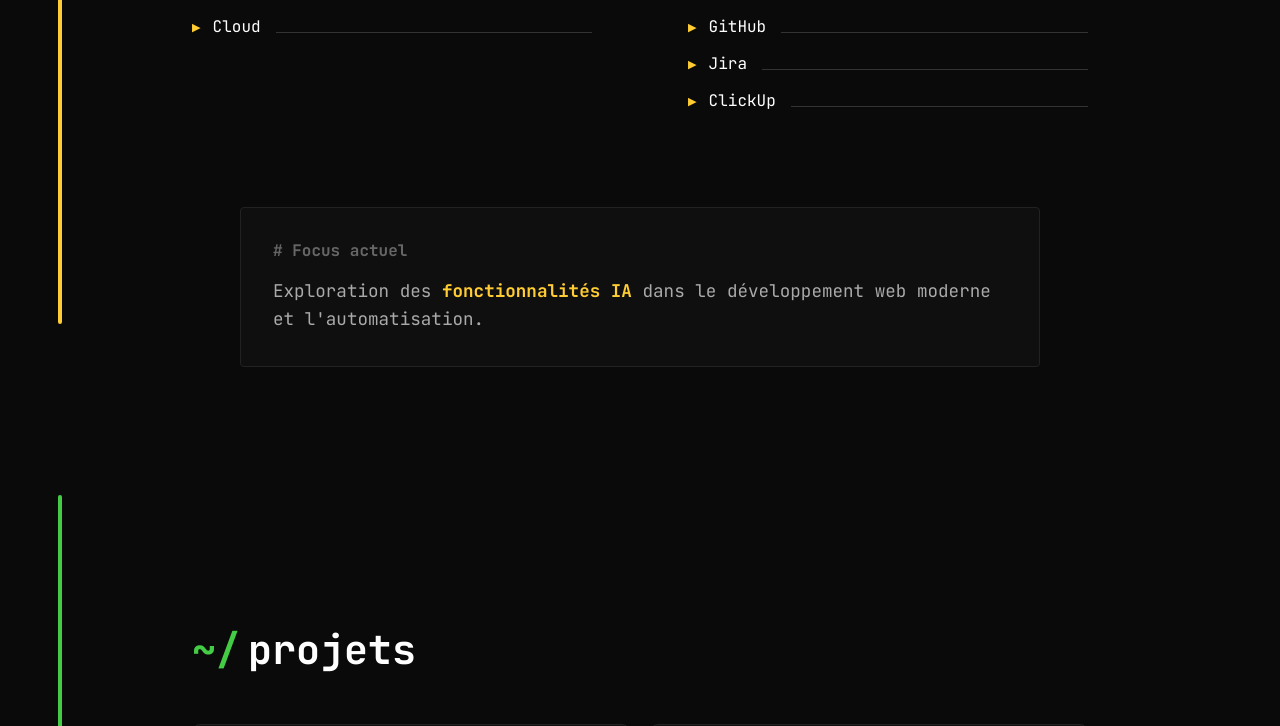
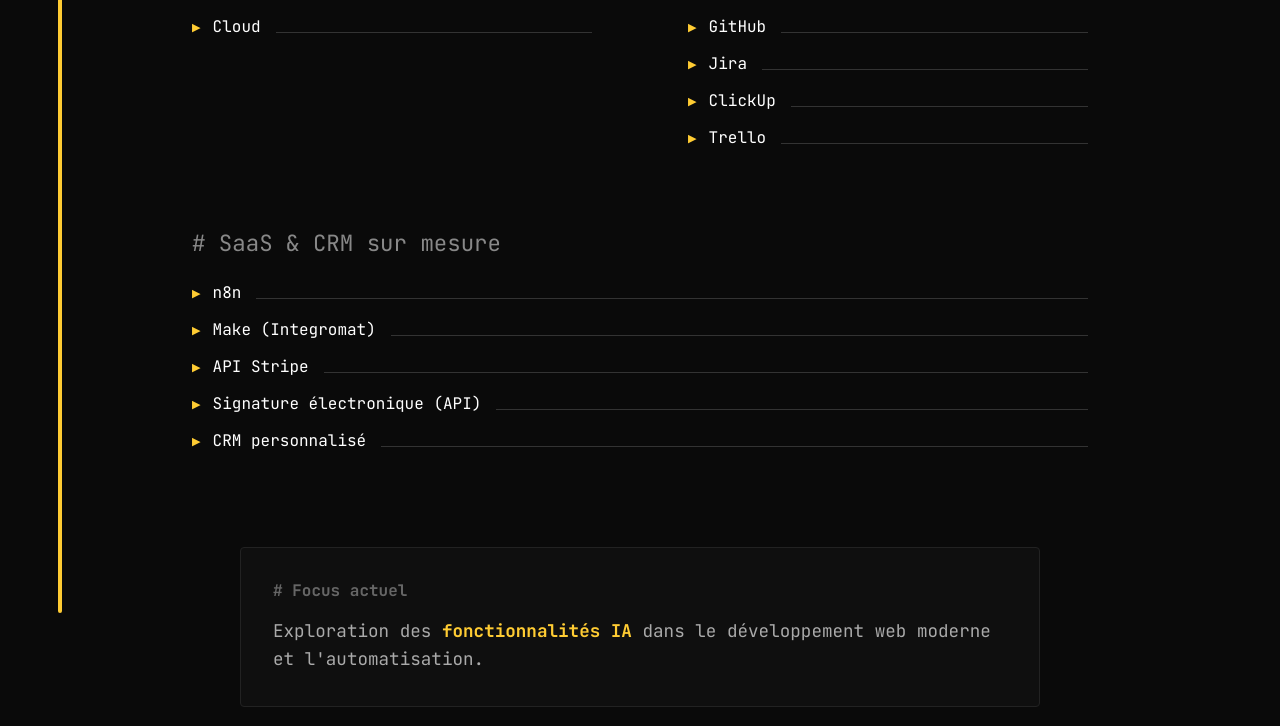
Before and after one commit to Hassyunity/porttfolio-2026, a React (Vite) app: page / in a window 1280 px wide. Shown: the part 2527-3253 px from the top of the page. Built offline with nearby package versions, Linux system fonts and the light colour scheme.

Commit message:
add skills

```diff
--- a/src/assets/styles/Skills.css
+++ b/src/assets/styles/Skills.css
@@ -43,6 +43,10 @@
   align-items: center;
   margin-bottom: 1rem;
   font-family: var(--font-mono);
+}
+
+.skill-cat:last-child {
+  grid-column: 1 / -1;
 }
 
 .cat-title {
--- a/src/components/Skills.tsx
+++ b/src/components/Skills.tsx
@@ -8,7 +8,8 @@
     { name: "Frontend", list: ["TypeScript", "React", "Styles"] },
     { name: "Backend", list: ["Ruby on Rails", "Node.js", "PostgreSQL"] },
     { name: "DevOps", list: ["Git", "Docker", "Nginx", "CI/CD", "Cloud"] },
-    { name: "Environnement de travail", list: ["VS Code", "Postman", "PostgreSQL", "Figma", "GitHub", "Jira", "ClickUp"] }
+    { name: "Environnement de travail", list: ["VS Code", "Postman", "PostgreSQL", "Figma", "GitHub", "Jira", "ClickUp", "Trello"] },
+    { name: "SaaS & CRM sur mesure", list: ["n8n", "Make (Integromat)", "API Stripe", "Signature électronique (API)", "CRM personnalisé"] }
   ];
 
   let itemIndex = 0;
```
